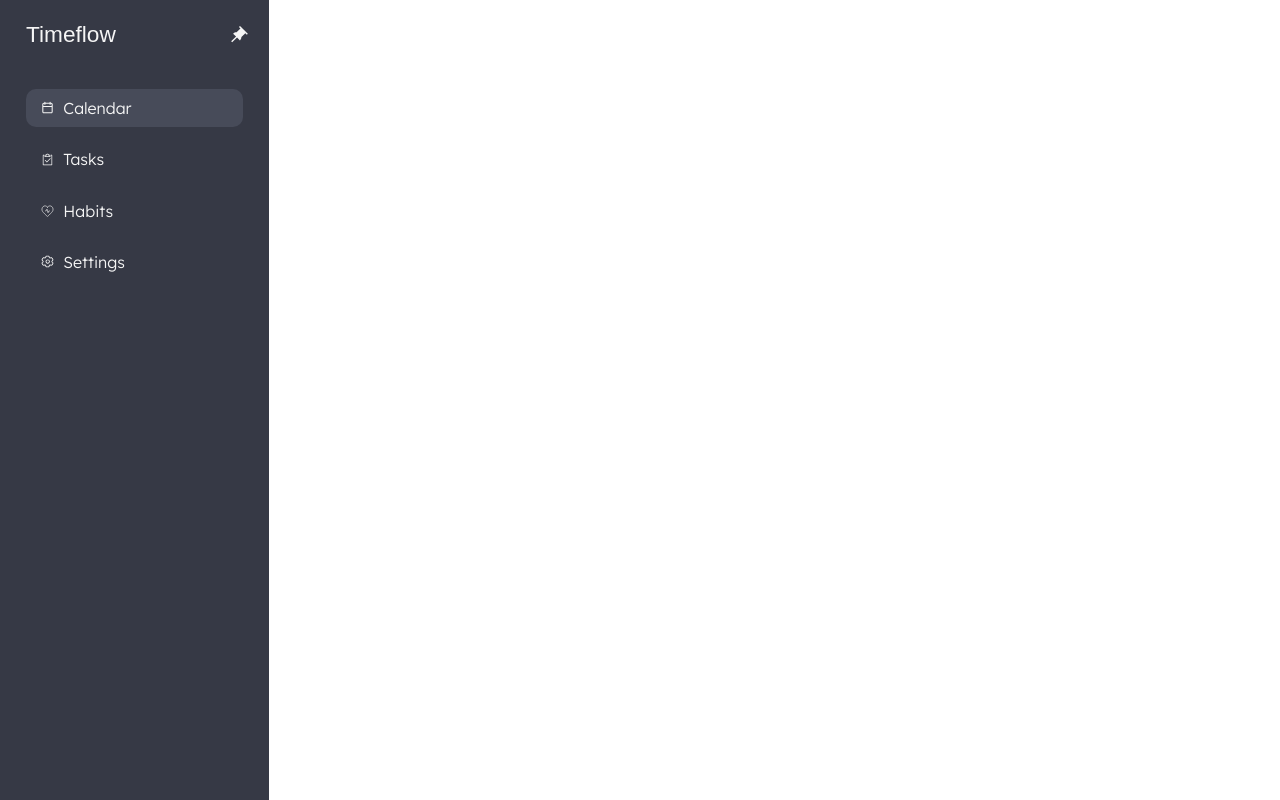
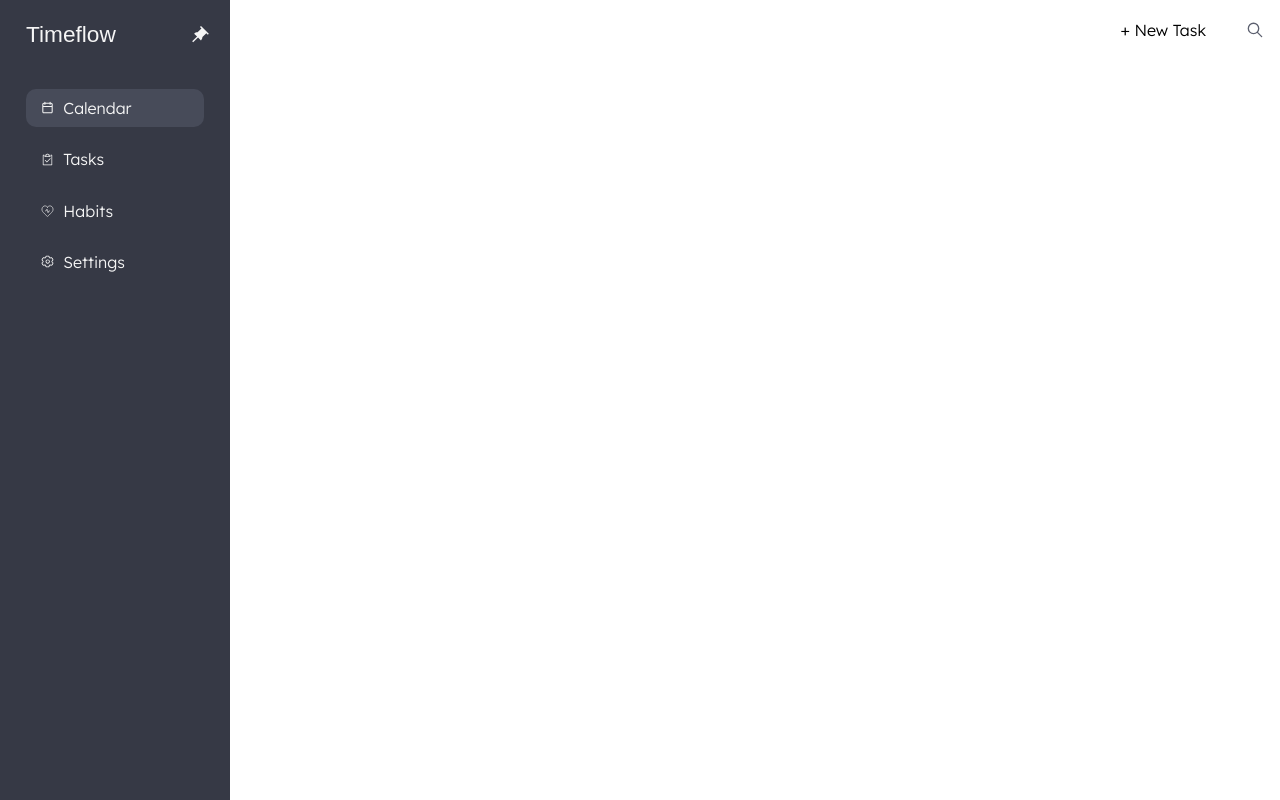
Before and after one commit to maxinflame/timeflow-frontend, a Vue app: page / in a window 1280 px wide. Built offline with nearby package versions, Linux system fonts and the light colour scheme; a web font is replaced by a local one.

Commit message:
add page-header

```diff
--- a/src/App.vue
+++ b/src/App.vue
@@ -1,14 +1,31 @@
 <template>
-  <main-aside/>
+  <div class="page-wrapper">
+    <main-aside/>
+    <div class="page-wrapper__main">
+        <page-header />
+    </div>
+  </div>
 </template>
 
 <script>
 import MainAside from './components/MainAside.vue'
+import PageHeader from './components/PageHeader.vue'
 
 export default {
-  components: { MainAside },
+  components: { MainAside, PageHeader },
 }
 </script>
 
 <style lang="scss">
+.page-wrapper {
+  display: flex;
+  width: 100%;
+  height: 100%;
+  align-items: flex-start;
+
+   &__main {
+    flex-basis: 100%;
+    flex-shrink: 1;
+  }
+}
 </style>
--- a/src/assets/scss/global.scss
+++ b/src/assets/scss/global.scss
@@ -1,7 +1,10 @@
 @use "sass:math";
 
+@import './variables.scss';
+@import './mixins/mixins.scss';
 @import './mixins/fonts.scss';
 @import './mixins/icons.scss';
+@import './mixins/resets.scss';
 
 $baseWidth: 1920px;
 
--- /dev/null
+++ b/src/assets/scss/mixins/mixins.scss
@@ -0,0 +1,7 @@
+@mixin hover {
+  @media (hover: hover) {
+    &:hover {
+      @content;
+    }
+  }
+}
--- /dev/null
+++ b/src/assets/scss/mixins/resets.scss
@@ -0,0 +1,6 @@
+@mixin reset-button {
+  border: none;
+  background: transparent;
+  padding: 0;
+  @include subtitle;
+}
--- /dev/null
+++ b/src/assets/scss/variables.scss
@@ -0,0 +1 @@
+$light-gray: #858893;
--- a/src/components/MainAside.vue
+++ b/src/components/MainAside.vue
@@ -1,5 +1,5 @@
 <template>
-  <header class="main-aside">
+  <div class="main-aside">
     <div class="main-aside__title-wrapper">
       <h1 class="main-aside__title">Timeflow</h1>
       <div class="main-aside__button">
@@ -7,7 +7,7 @@
       </div>
     </div>
     <main-menu />
-  </header>
+  </div>
 </template>
 
 <script>
--- a/src/components/MainMenu.vue
+++ b/src/components/MainMenu.vue
@@ -6,7 +6,7 @@
         :key="item.title"
       >
         <a href="#" class="main-menu__link"
-          :class="item.class"
+          :class="[{'current': item.isCurrent}, item.class]"
         >{{ item.title }}</a>
       </li>
     </ul>
@@ -21,7 +21,8 @@ export default {
       menuItems: [
         {
           title: 'Calendar',
-          class: 'main-menu__link--calendar current',
+          class: 'main-menu__link--calendar',
+          isCurrent: true,
         },
         {
           title: 'Tasks',
--- /dev/null
+++ b/src/components/PageHeader.vue
@@ -0,0 +1,32 @@
+<template>
+  <div class="page-header">
+    <button class="page-header__add-task">+ New Task</button>
+    <search-block />
+  </div>
+</template>
+
+<script>
+import SearchBlock from './SearchBlock.vue'
+
+export default {
+  components: { SearchBlock },
+}
+</script>
+
+<style lang="scss">
+.page-header {
+  display: flex;
+  justify-content: flex-end;
+  align-items: center;
+  gap: 41px;
+  width: 100%;
+  padding: 20px 17px;
+
+  &__add-task {
+    @include reset-button;
+    @include hover {
+      color: $light-gray;
+    }
+  }
+}
+</style>
--- /dev/null
+++ b/src/components/SearchBlock.vue
@@ -0,0 +1,26 @@
+<template>
+  <div class="search">
+    <button class="search__button">
+
+    </button>
+  </div>
+</template>
+
+<script>
+export default {
+
+}
+</script>
+
+<style lang="scss">
+.search {
+  &__button {
+    @include reset-button;
+    @include search-icon;
+    width: size(24px);
+    height: size(24px);
+    display: block;
+    background-size: 100%;
+  }
+}
+</style>
```
Also changed, not shown: src/assets/scss/mixins/icons.scss (+9 -0 lines).
